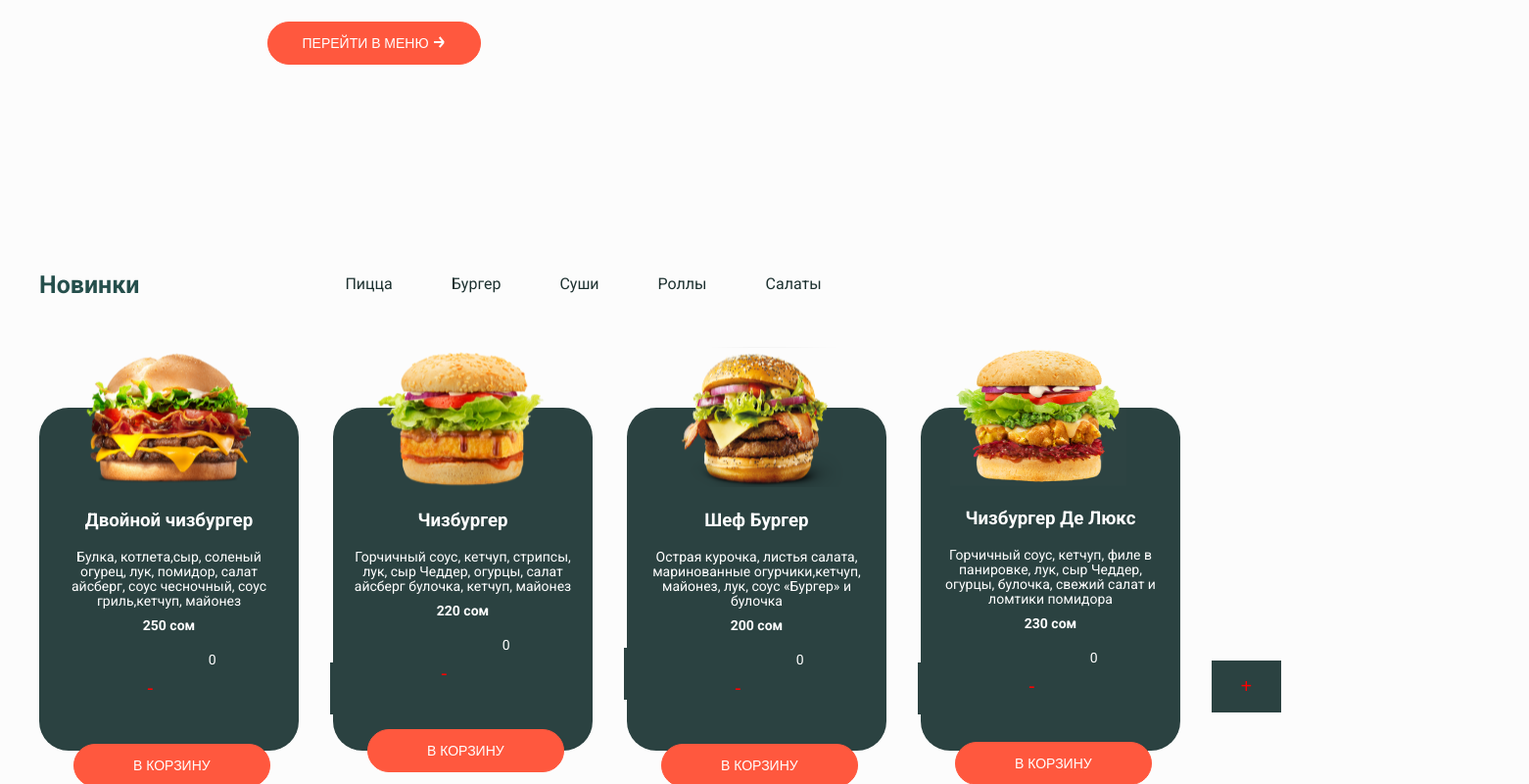
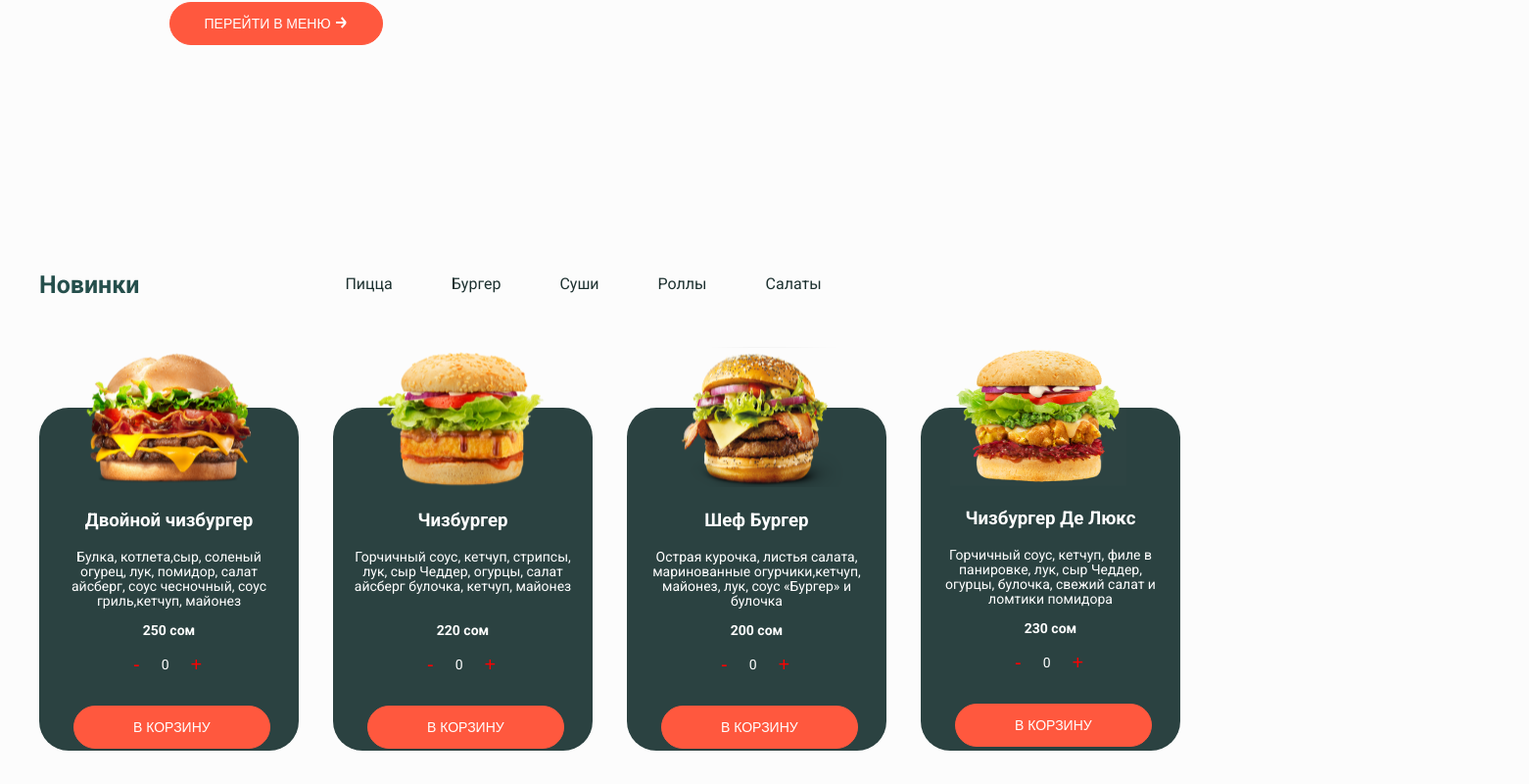
Before and after one commit to AizhanAidarova/Food-Planet, a React (Create React App) app: page /index in a window 1280 px wide. Shown: the part 478-1278 px from the top of the page at 98% size, 1561 px wide, since content can reach past the window. After the commit the page ends 1252 px from the top, so only its background shows below. Built offline with nearby package versions, Linux system fonts and the light colour scheme.

Commit message:
feat:fixed

```diff
--- a/src/Pages/Basket/Basket.module.css
+++ b/src/Pages/Basket/Basket.module.css
@@ -26,8 +26,7 @@
     padding-left: 20px;
 }
 
-button {
-    padding: 15px 30px;
+btnOrder {
     color: white;
     border: 1px solid blue;
     background-color: blue;
@@ -198,5 +197,5 @@ input{
     background-color: #FF583E;
     border-radius: 30px;
     font-size: 14px;
-    margin-left: 450px;
+    justify-content: center;
 }
--- a/src/Pages/Header/PagesHeader.module.css
+++ b/src/Pages/Header/PagesHeader.module.css
@@ -3,7 +3,7 @@ header {
     display: flex;
     align-items:center;
     height: 45px;
-    margin-left: 180px;
+    margin-left: 325px;
 
 }
 
--- a/src/Pages/Main/PagesMain.module.css
+++ b/src/Pages/Main/PagesMain.module.css
@@ -39,6 +39,7 @@ p{
     background-color: #FF583E;
     border-radius: 30px;
     font-size: 14px;
+    cursor: pointer;
 }
 
 .arrow2{
--- a/src/Pages/NoveltiesMenu/Burgers.jsx
+++ b/src/Pages/NoveltiesMenu/Burgers.jsx
@@ -19,7 +19,7 @@ const Burgers = (props) => {
                     <img className={style.burger} src={props.imageUrl} alt="" />
                     <div>
                         <h3>{props.title}</h3>
-                            <p>{props.titleDesc}</p>
+                        <p className={style.noveltiesMenuP}>{props.titleDesc}</p>
                         <p><b>{props.desc}</b></p>
                     </div>
                     <div className={style.btn}>
--- a/src/Pages/NoveltiesMenu/Novelties.module.css
+++ b/src/Pages/NoveltiesMenu/Novelties.module.css
@@ -44,6 +44,10 @@ h3 {
     text-align: center;
 }
 
+.noveltiesMenuP{
+    height: 65px;
+}
+
 .novelties p {
     color:white;
     font-size: 14px;
@@ -68,9 +72,9 @@ h3 {
 
 .btn {
     display: flex;
-}
-.btn1{
-    margin-left: 80px;
+    align-items:center;
+    margin-left: 90px;
+    margin-bottom: 36px;
 }
 
 .btn1, .btn2 {
@@ -79,7 +83,6 @@ h3 {
     border:none;
     font-size: 20px;
     font-weight: 100;
-
 }
 
 .btn3 {
@@ -90,7 +93,7 @@ h3 {
     border-radius: 30px;
     font-size: 14px;
     margin-left: 35px;
-    margin-top: 30px;
+    margin-top: -30px;
 }
 
 .burger1, .burger2, .burger3, .burger4{
```
Lines whose indentation alone changed are shown as unchanged.
